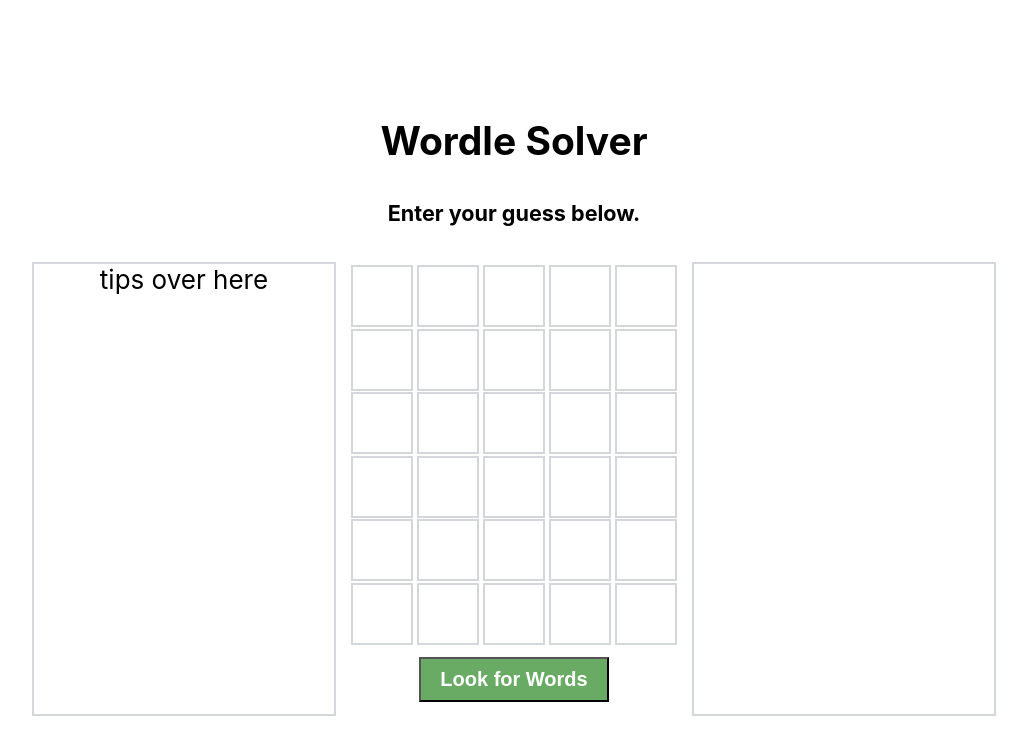
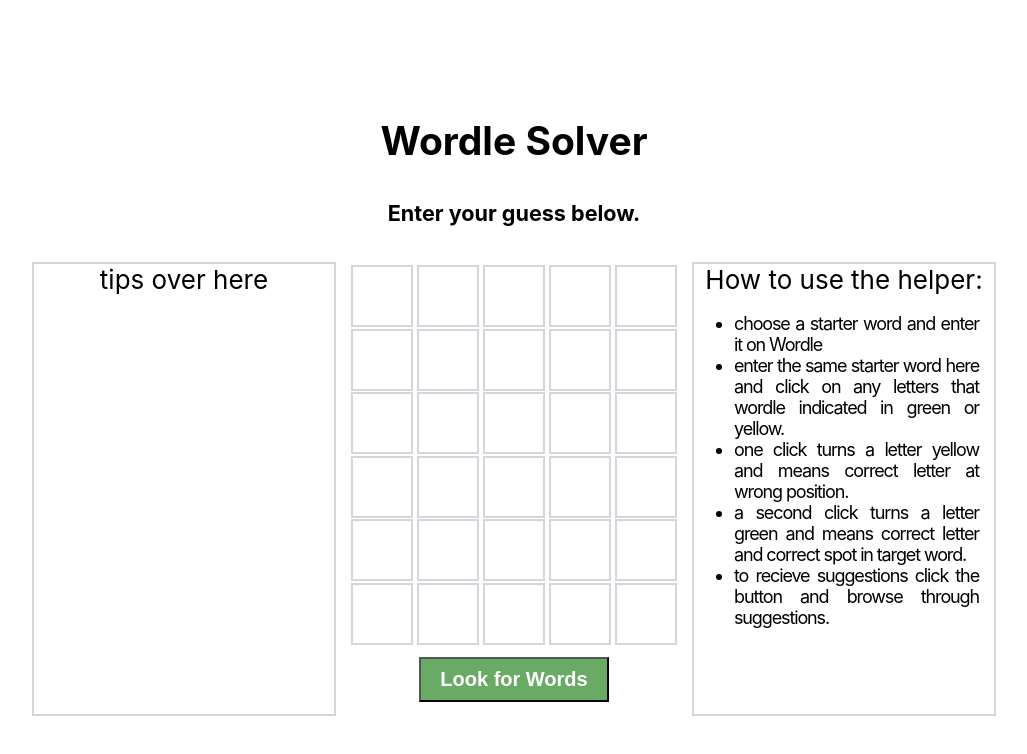
Before and after one commit to MrJanHorak/wordle-solution-helper, a React (Create React App) app: page / in a window 1280 px wide. Shown: the top 754 px of the page, without its empty margins (126-1153 px from the left). Built offline with nearby package versions, Linux system fonts and the light colour scheme.

Commit message:
add instructions to landing page

```diff
--- a/src/pages/Landing.jsx
+++ b/src/pages/Landing.jsx
@@ -397,7 +397,20 @@ const startDrag =(e) =>{
           </form>
         </div>
         <div className="word-suggestions">
+        {suggestions.length?
         <SuggestWords onDragStart={startDrag} suggestions={suggestions}/>
+          :<>
+          How to use the helper:
+          <ul>
+            <li>choose a starter word and enter it on Wordle</li>
+            <li>enter the same starter word here and click on any letters that wordle indicated in green or yellow.</li>
+            <li>one click turns a letter yellow and means correct letter at wrong position.</li>
+            <li>a second click turns a letter green and means correct letter and correct spot in target word.</li>
+            <li>to recieve suggestions click the button and browse through suggestions.</li>
+
+          </ul>
+          </>
+          }
         </div>
       </div>
     </div>
--- a/src/styles/Landing.css
+++ b/src/styles/Landing.css
@@ -131,3 +131,10 @@ button:active {
 ::-webkit-scrollbar-thumb:hover {
   background: #555;
 }
+
+ul {
+  font-size: 18px;
+  text-align: justify;
+  margin-right: 15px;
+  letter-spacing:-.1ch;
+}
```
